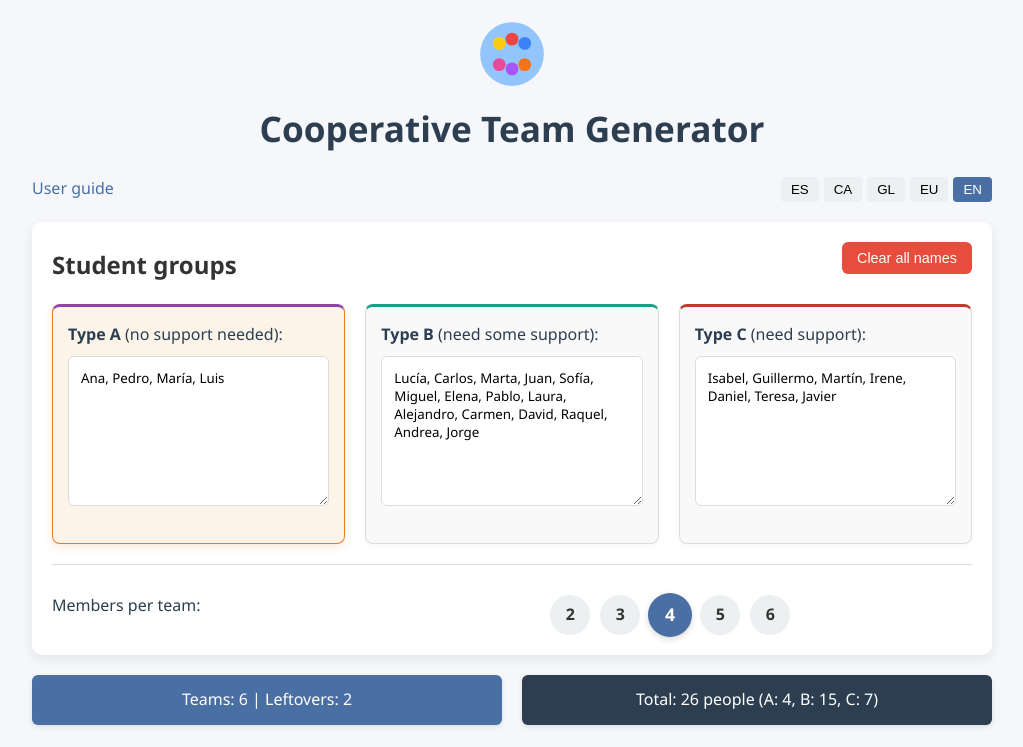
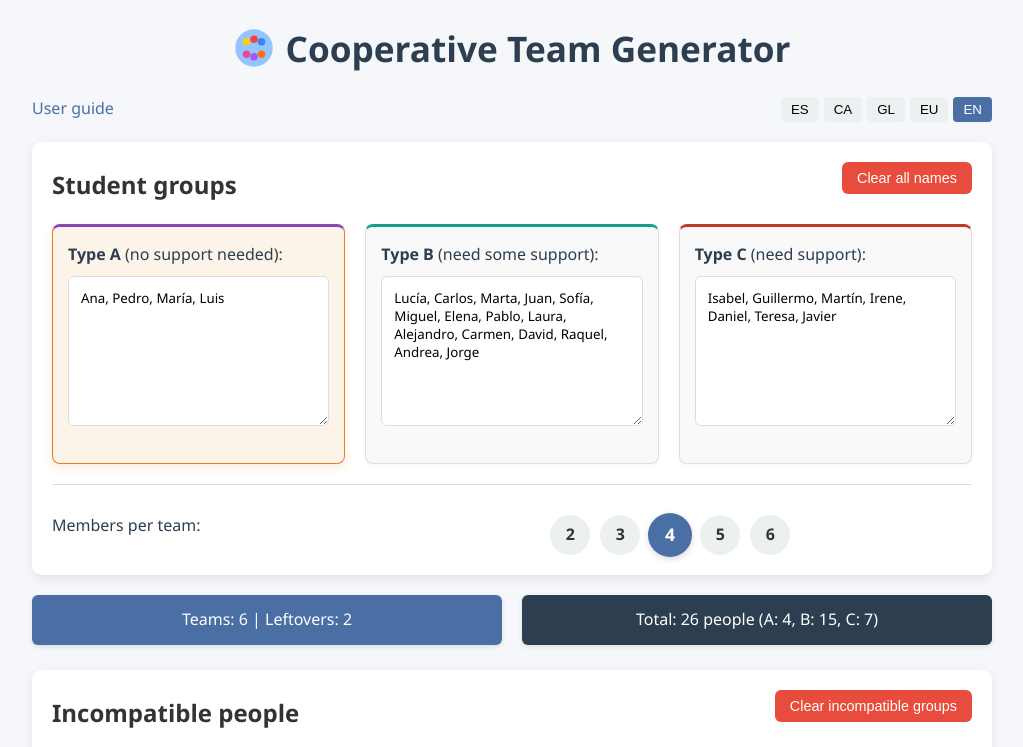
Before and after one commit to jjdeharo/geco, a plain HTML site: page index.html in a window 1280 px wide. Shown: the top 747 px of the page, without its empty margins (128-1151 px from the left). Drawn offline with Linux system fonts and the light colour scheme.

Commit message:
Integra favicon en el título principal

```diff
--- a/index.html
+++ b/index.html
@@ -584,6 +584,18 @@
       padding: 0 6px;
     }
 
+    .brand-title {
+      display: flex;
+      align-items: center;
+      justify-content: center;
+      gap: 12px;
+    }
+
+    .brand-logo-inline {
+      width: 40px;
+      height: 40px;
+    }
+
     .incompatibles-empty {
       font-size: 0.9rem;
       color: var(--secondary-color);
@@ -599,19 +611,11 @@
       }
     }
 
-    .brand-logo {
-      width: 68px;
-      height: 68px;
-      display: block;
-      margin: 0 auto 12px auto;
-    }
-
   </style>
 </head>
 <body>
   <div class="container">
-    <img src="favicon.svg" alt="GeCo" class="brand-logo">
-    <h1 id="title" data-i18n="title">Generador de equipos cooperativos</h1>
+    <h1 class="brand-title"><img src="favicon.svg" alt="GeCo" class="brand-logo-inline"><span id="title" data-i18n="title">Generador de equipos cooperativos</span></h1>
 
     <div class="header-container">
       <a href="instr.html" class="nav-link" id="guide-link" data-i18n="guideLink">Guía de uso</a>
```
